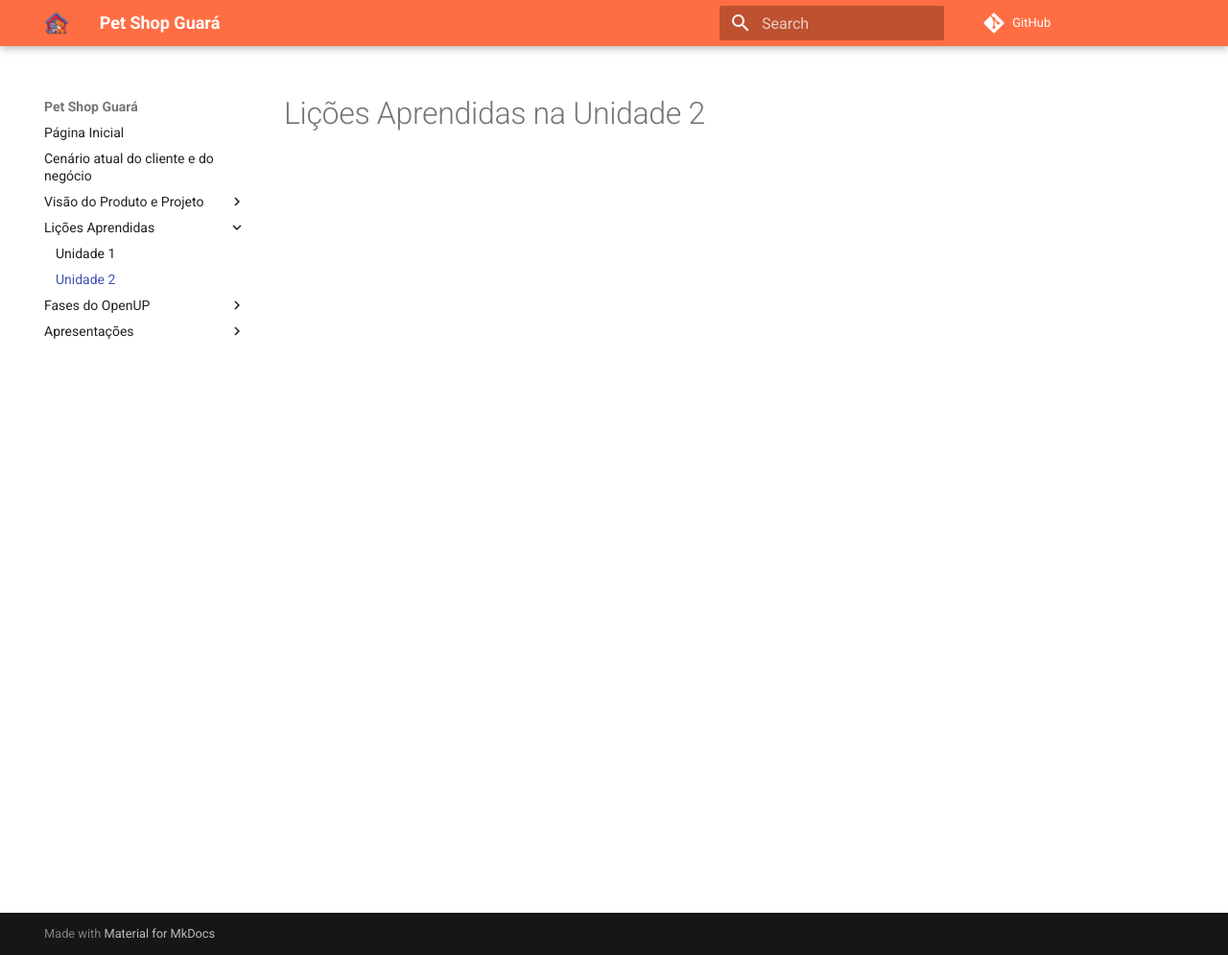
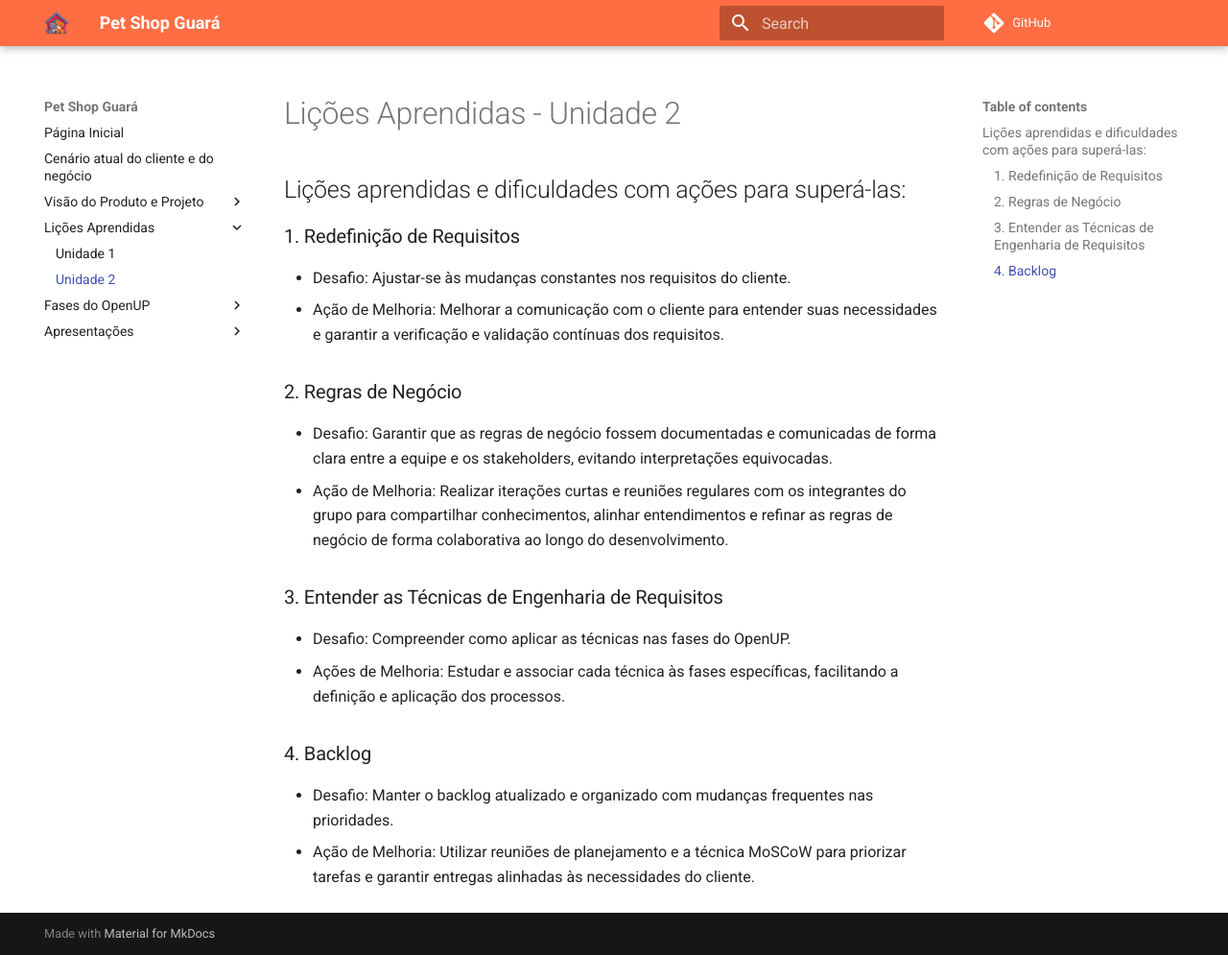
Before and after one commit to mdsreq-fga-unb/2024.2-T03-PetShopGuara, an MkDocs documentation site: the page built from docs/Unidades/Unidade2.md, in a window 1280 px wide and 995 px high. Shown: the whole window at 96% size. Built offline with MkDocs 1.6.1 and Material for MkDocs 9.7.7, drawn with Linux system fonts in a browser that asks for light colours; comment, search, counter and statistics services are not loaded.

Commit message:
Lições aprendidas da unidade II

```diff
--- a/docs/Unidades/Unidade2.md
+++ b/docs/Unidades/Unidade2.md
@@ -1 +1,24 @@
-# Lições Aprendidas na Unidade 2
+# Lições Aprendidas - Unidade 2
+
+## Lições aprendidas e dificuldades com ações para superá-las:
+
+### 1. Redefinição de Requisitos
+
+- Desafio: Ajustar-se às mudanças constantes nos requisitos do cliente.
+- Ação de Melhoria: Melhorar a comunicação com o cliente para entender suas necessidades e garantir a verificação e validação contínuas dos requisitos.
+
+### 2. Regras de Negócio
+
+- Desafio: Garantir que as regras de negócio fossem documentadas e comunicadas de forma clara entre a equipe e os stakeholders, evitando interpretações equivocadas.
+- Ação de Melhoria: Realizar iterações curtas e reuniões regulares com os integrantes do grupo para compartilhar conhecimentos, alinhar entendimentos e refinar as regras de negócio de forma colaborativa ao longo do desenvolvimento.
+
+
+### 3. Entender as Técnicas de Engenharia de Requisitos
+
+- Desafio: Compreender como aplicar as técnicas nas fases do OpenUP.
+- Ações de Melhoria: Estudar e associar cada técnica às fases específicas, facilitando a definição e aplicação dos processos.
+
+### 4. Backlog
+
+- Desafio: Manter o backlog atualizado e organizado com mudanças frequentes nas prioridades.
+- Ação de Melhoria: Utilizar reuniões de planejamento e a técnica MoSCoW para priorizar tarefas e garantir entregas alinhadas às necessidades do cliente.
```
